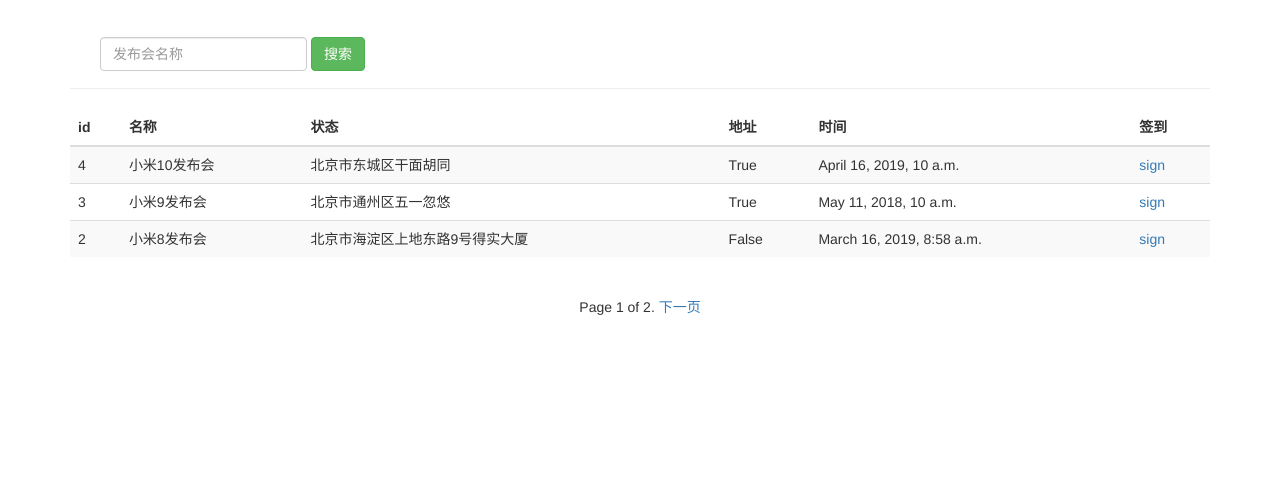
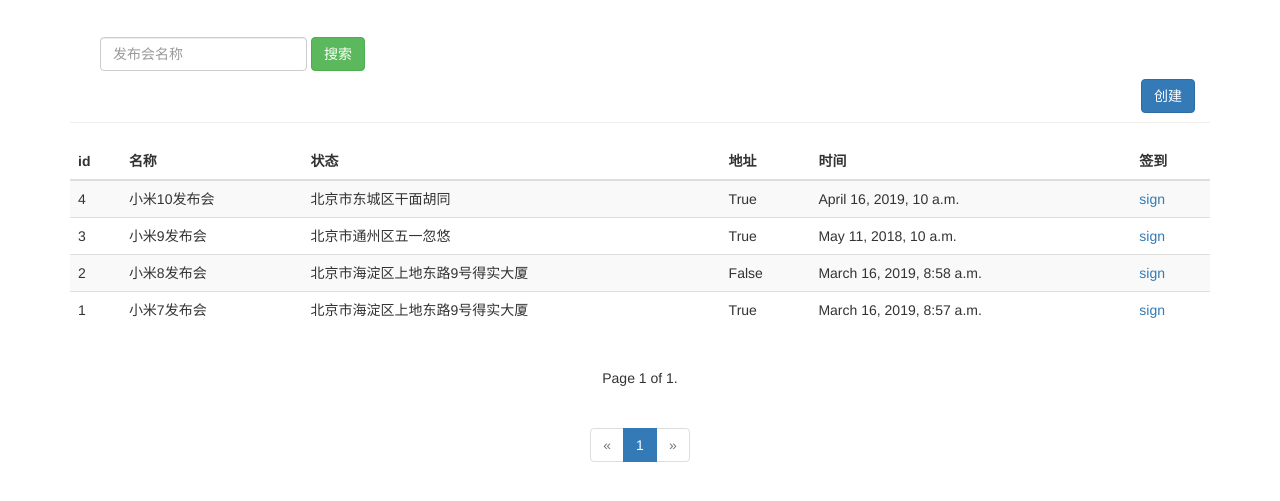
Before and after one commit to zhangbo666/test_sign, a Django app: page /event_manage/ in a window 1280 px wide. Shown: the part 51-552 px from the top of the page. Run offline with Django 3.2, Linux system fonts and the light colour scheme; a user stored in the database is signed in; data comes from the database, SQL or seed files in the repository; some libraries are stand-ins or nearby versions.

Commit message:
2019-04-07 23:49 提交

```diff
--- a/test_sign/sign/templates/event_manage.html
+++ b/test_sign/sign/templates/event_manage.html
@@ -38,8 +38,66 @@
           </div>
       </nav>
 
+  <!--发布会添加-->
+      {% if type == "add" %}
+
+          <h3>添加项目</h3>
+
+          <form class="form-horizontal" style="margin-left:400px;" method="post" action="/event_manage/add_event/">
+              <fieldset>
+                  <div class="control-group">
+                      <label class="control-label">名称</label>
+                      <div class="controls">
+                          <input type="text" name='event_name' class="input-xlarge">
+                          <span style="color:red">{{ event_name }}</span>
+                      </div>
+                  </div>
+
+                  <div class="control-group">
+                      <label class="control-label">地址</label>
+                      <div class="controls">
+                          <input type="text" name='event_address' class="input-xlarge">
+                          <span style="color:red">{{ event_address }}</span>
+                      </div>
+                  </div>
+
+                  <div class="control-group">
+                      <label class="control-label">参加人数</label>
+                      <div class="controls">
+                          <input type="text" name='event_limit' class="input-xlarge">
+                          <span style="color:red">{{ event_limit }}</span>
+                      </div>
+                  </div>
+
+
+                  <div class="control-group">
+                      <label class="control-label">状态</label>
+                      <div class="controls" style="height:30px;">
+                          <label class="radio inline" style="left: 50px;float: left">
+                                <input type="radio" value="1" checked="checked" name="event_status">开启
+                          </label>
+                          <label class="radio inline" style="left: 80px;float: left;">
+                                <input type="radio" value="0" name="event_status">关闭
+                          </label>
+                      </div>
+                  </div>
+
+                  <div class="control-group" style="margin-left:20px;float: left">
+                      <div class="controls">
+                        <button class="btn btn-success">保存</button>
+                      </div>
+                  </div>
+              </fieldset>
+          </form>
+
+      {% endif %}
+
+
+
   <!--发布会表单搜索-->
       <div class="container theme-showcase" role="main">
+
+          {% if type == "list" %}
 
           <div class="page-header" style="margin-top: 80px;">
 
@@ -51,6 +109,8 @@
                       </div>
                       <button type="submit" class="btn btn-success">搜索</button>
                   </form>
+                  <button class="btn btn-primary" name="submit" style="float:right;"
+                          onclick="location.href='/event_manage/add_event/'">创建</button>
                </div>
           </div>
 
@@ -89,6 +149,7 @@
                   </table>
               </div>
           </div>
+          {% endif %}
           <div style="text-align: center;color:red">{{ hint }}</div>
 
      </div>
@@ -142,5 +203,80 @@
           </div>
       </div>
 
+
+      <!--按钮分页器-->
+      <div class="container" style="text-align: center;">
+
+          <div class="pagination">
+
+              {% if events.has_previous %}
+
+                  {% if name %}
+
+                      <li><a href="?name={{ name }}&page={{ events.previous_page_number}}">&laquo;</a></li>
+
+                      <li><a href="?name={{ name }}&page={{ events.previous_page_number}}">{{ events.previous_page_number}}</a></li>
+
+                  {% else %}
+
+                      <li><a href="?page={{ events.previous_page_number}}">&laquo;</a></li>
+
+                      <li><a href="?page={{ events.previous_page_number}}">{{ events.previous_page_number}}</a></li>
+
+                  {% endif %}
+
+              {% endif %}
+
+              {% if events %}
+
+                  {% if events.has_previous %}
+
+                      <li class="active"><a href="?name={{ name }}&page={{ events.number}}">{{ events.number}}</a></li>
+
+                  {% else %}
+
+                      {% if name %}
+
+                          <li class="disabled"><a href="#">&laquo;</a></li>
+
+                          <li class="active"><a href="?name={{ name }}&page={{ events.number}}">{{ events.number}}</a></li>
+
+                      {% else %}
+
+                          <li class="disabled"><a href="#">&laquo;</a></li>
+
+                          <li class="active"><a href="?page={{ events.number}}">{{ events.number}}</a></li>
+
+                      {% endif %}
+
+                  {% endif %}
+
+              {% endif %}
+
+              {% if events.has_next %}
+
+                  {% if name %}
+
+                      <li><a href="?name={{ name }}&page={{ events.next_page_number}}">{{ events.next_page_number}}</a></li>
+
+                      <li><a href="?name={{ name }}&page={{ events.next_page_number}}">&raquo;</a></li>
+
+                  {% else %}
+
+                      <li><a href="?page={{ events.next_page_number}}">{{ events.next_page_number}}</a></li>
+
+                      <li><a href="?page={{ events.next_page_number}}">&raquo;</a></li>
+
+                  {% endif %}
+
+              {% else %}
+
+                  <li class="disabled"><a href="#">&raquo;</a></li>
+
+              {% endif %}
+
+      </div>
+
+
 </body>
 </html>
--- a/test_sign/sign/views.py
+++ b/test_sign/sign/views.py
@@ -11,6 +11,8 @@ from sign.models import Event,Guest
 from django.core.paginator import Paginator,EmptyPage,PageNotAnInteger
 
 from django.shortcuts import get_object_or_404
+
+from datetime import datetime
 
 
 # Create your views here.
@@ -30,12 +32,21 @@ def event_manage(request):
 
     events = Event.objects.all()
 
-    paginator = Paginator(events,3)
+    paginator = Paginator(events,5)
+
+    paginator_count = paginator.count
+
+    paginator_num_pages = paginator.num_pages
+
+    l1 = []
+
+    for n1 in range (1,paginator_num_pages+1):
+
+        l1.append(n1)
 
     # 传一个页面数据get参数的值
     page = request.GET.get('page')
-
-    print (page)
+    # print (page)
 
     try:
 
@@ -58,7 +69,7 @@ def event_manage(request):
 
     print("contacts---------->4", contacts)
 
-    return render(request,"event_manage.html",{"user":username,"events":contacts})
+    return render(request,"event_manage.html",{"user":username,"events":contacts,"type":"list","nums":l1,"page":page})
 
     # return render(request,"event_manage.html",{"user":username,"events":events})
 
@@ -78,7 +89,7 @@ def search_name(request):
 
         return render(request,"event_manage.html",{"user":username,"hint":"搜索'发布会'查询结果为空"})
 
-    paginator = Paginator(events,3)
+    paginator = Paginator(events,2)
 
     # 传一个页面数据
     page = request.GET.get('page')
@@ -98,6 +109,42 @@ def search_name(request):
     return render(request,"event_manage.html",{"user":username,"events":contacts,"name":search_name})
 
 
+# 添加发布会
+@login_required
+def add_event(request):
+
+    if request.method == 'GET':
+
+        return render(request,"event_manage.html",{"type":"add"})
+
+    elif request.method == 'POST':
+
+        event_name = request.POST.get("event_name","")
+
+        event_address = request.POST.get("event_address","")
+
+        event_status = request.POST.get("event_status","")
+
+        event_limit = request.POST.get("event_limit","")
+
+        if event_name == "":
+
+            return render(request,"event_manage.html",{"type":"add","event_name":"发布会名称不能为空"})
+
+        elif event_address == "":
+
+            return render(request,"event_manage.html",{"type":"add","event_address":"发布会地址不能为空"})
+
+        elif event_limit == "":
+
+            return render(request,"event_manage.html",{"type":"add","event_limit":"发布会参加人数不能为空"})
+
+        else:
+
+            Event.objects.create(name=event_name,address=event_address,status=event_status,limit=event_limit,
+                                 start_time=datetime(2019,4,3,00,10,00))
+
+            return HttpResponseRedirect("/event_manage/")
 
 
 # 发布会管理系统退出
--- a/test_sign/test_sign/settings.py
+++ b/test_sign/test_sign/settings.py
@@ -47,7 +47,7 @@ MIDDLEWARE = [
     'django.middleware.security.SecurityMiddleware',
     'django.contrib.sessions.middleware.SessionMiddleware',
     'django.middleware.common.CommonMiddleware',
-    'django.middleware.csrf.CsrfViewMiddleware',
+    # 'django.middleware.csrf.CsrfViewMiddleware',
     'django.contrib.auth.middleware.AuthenticationMiddleware',
     'django.contrib.messages.middleware.MessageMiddleware',
     'django.middleware.clickjacking.XFrameOptionsMiddleware',
--- a/test_sign/test_sign/urls.py
+++ b/test_sign/test_sign/urls.py
@@ -22,7 +22,10 @@ urlpatterns = [
     path('',views.index),
     path('index/',views.index),
     path('login_action/',views.login_action),
+
     path('event_manage/',views.event_manage),
+    path('event_manage/add_event/',views.add_event),
+
     path('accounts/login/',views.index),
     path('logout/',views.logout),
     path('search_name/',views.search_name),
```
Also changed, not shown: test_sign/sign/templates/index.html (+7 -7 lines), test_sign/sign/testaaa.py (deleted, +0 -17 lines). Lines whose indentation alone changed are shown as unchanged.
